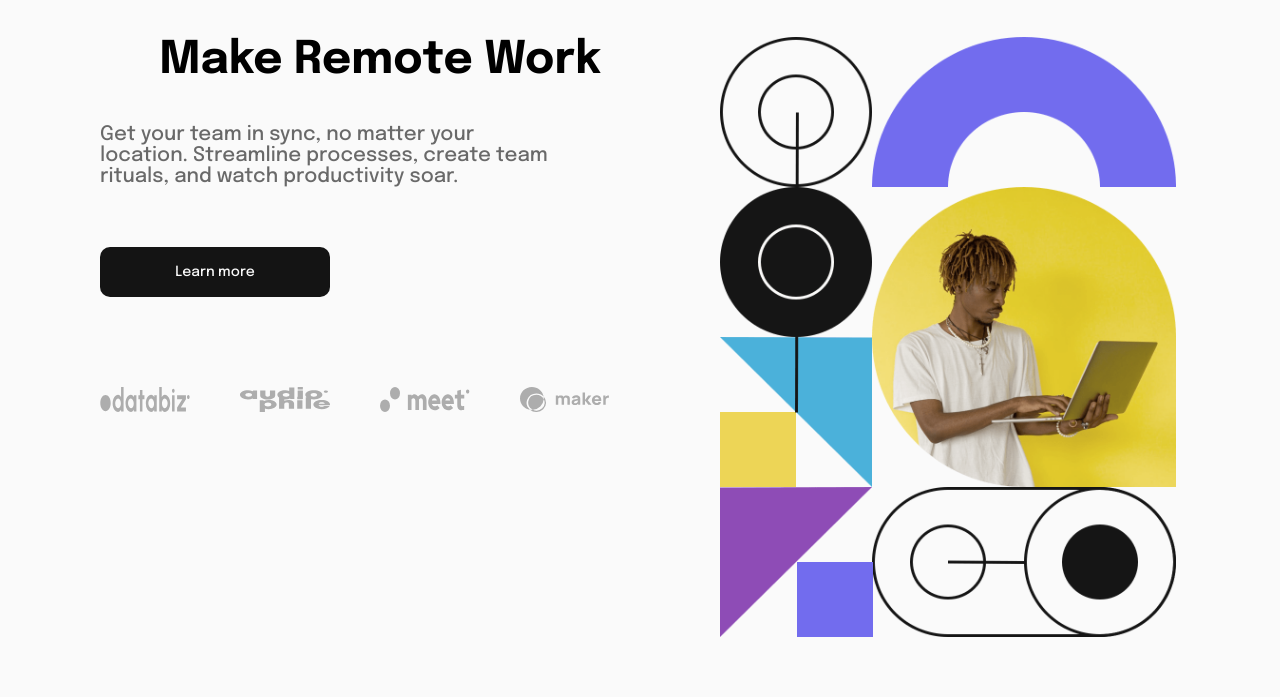
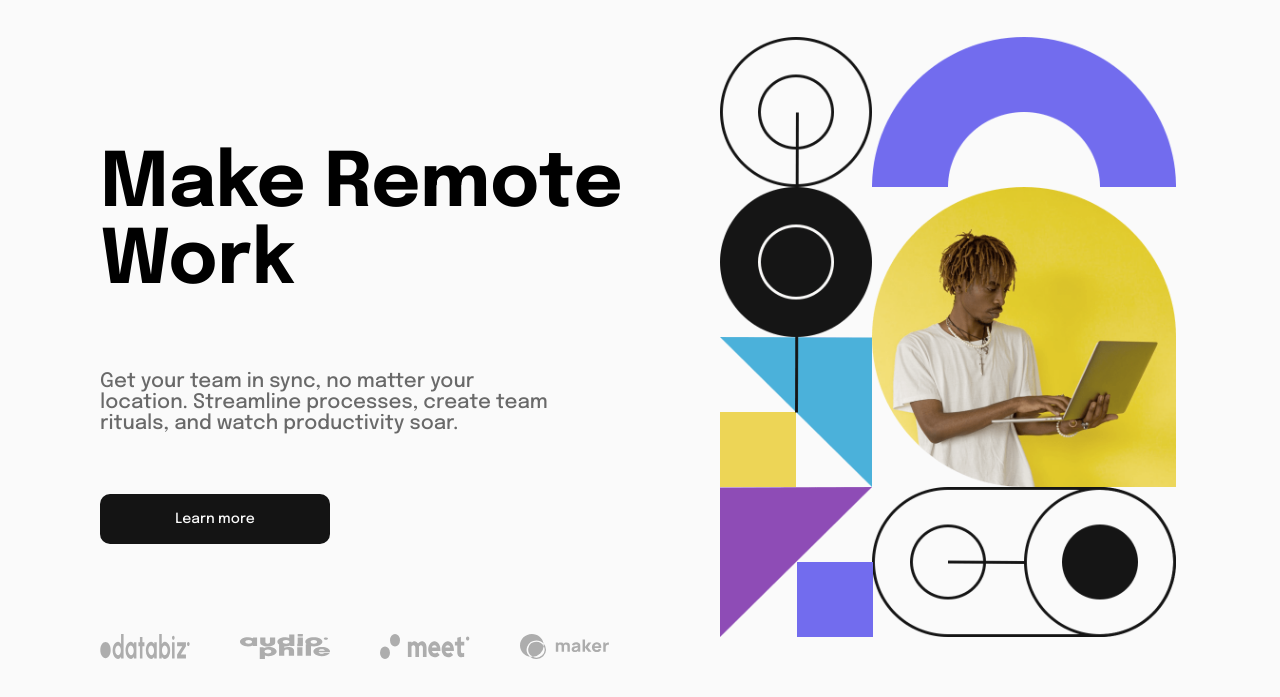
Before and after one commit to Kevin-MartinezP/intro-section-with-dropdown-navigation, a plain HTML site: page index.html in a window 1280 px wide. Shown: the part 63-760 px from the top of the page. Drawn offline with Linux system fonts and the light colour scheme.

Commit message:
Modificación de la etiqueta h2 a h1

```diff
--- a/index.html
+++ b/index.html
@@ -3,7 +3,7 @@
 <head>
   <meta charset="UTF-8">
   <meta name="viewport" content="width=device-width, initial-scale=1.0">
-  <!-- displays site properly based on user's device -->
+
   <link rel="icon" type="image/png" sizes="32x32" href="./images/favicon-32x32.png">
   <title>Frontend Mentor | Intro section with dropdown navigation</title>
   <link rel="stylesheet" href="/css/styless.css">
@@ -34,6 +34,7 @@
         <li class="navbar-right--bottom-register">Register</li>
       </ul>
     </div>
+
     <div class="navbar-right__mobile-menu inactive">
       <img class="mobile-menu__close-icon" src="/images/icon-close-menu.svg" alt="">
       <ul class="mobile-menu-principal-list">
@@ -103,7 +104,7 @@
       <img class="main__information-image-desktop" src="/images/image-hero-desktop.png" alt="">
 
       <div class="main-information-container">
-        <h2>Make Remote Work</h2>
+        <h1>Make Remote Work</h1>
         <p>Get your team in sync, no matter your location. Streamline processes, create team rituals, and watch
           productivity soar.</p>
         <a href="#">Learn more</a>
```
